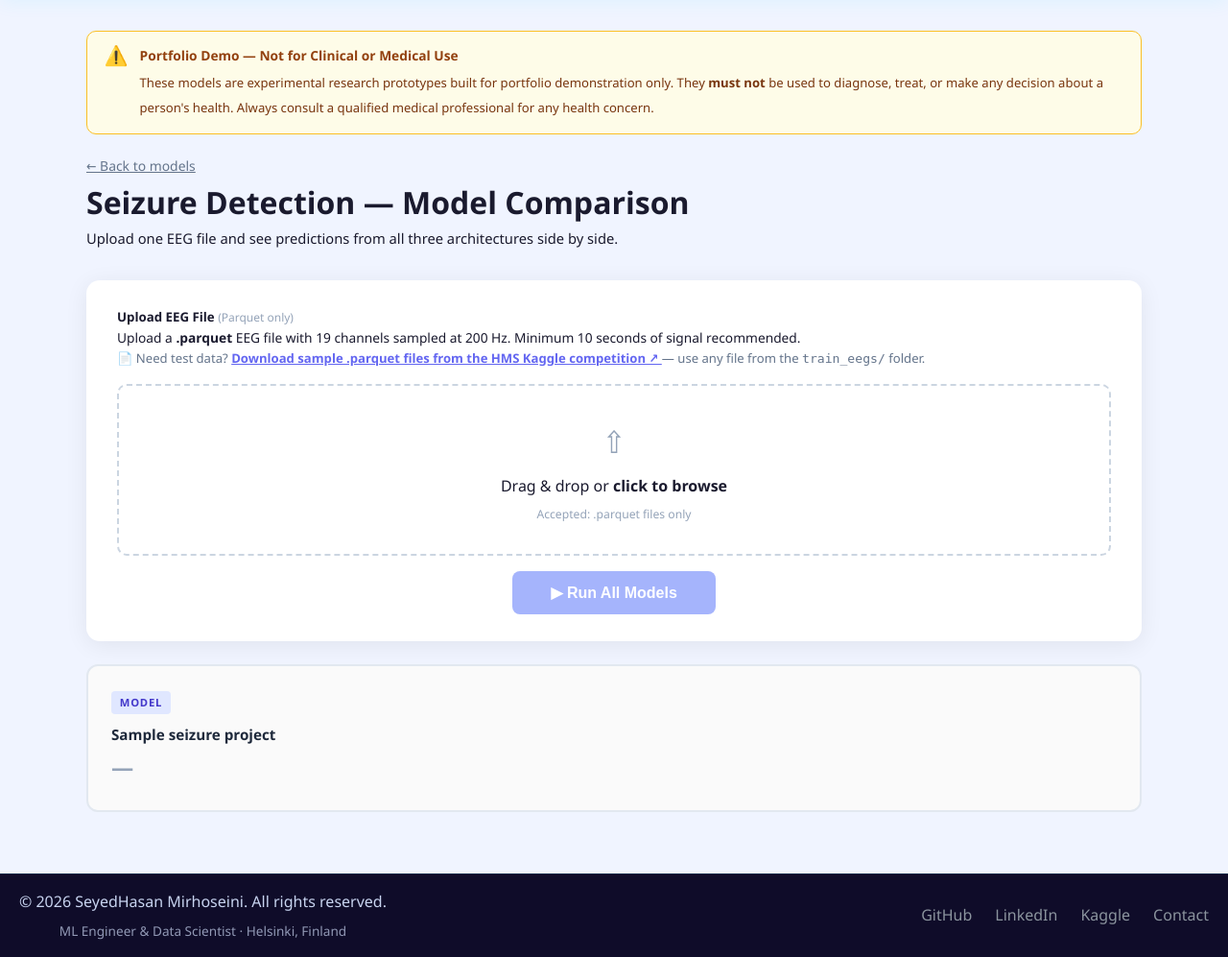
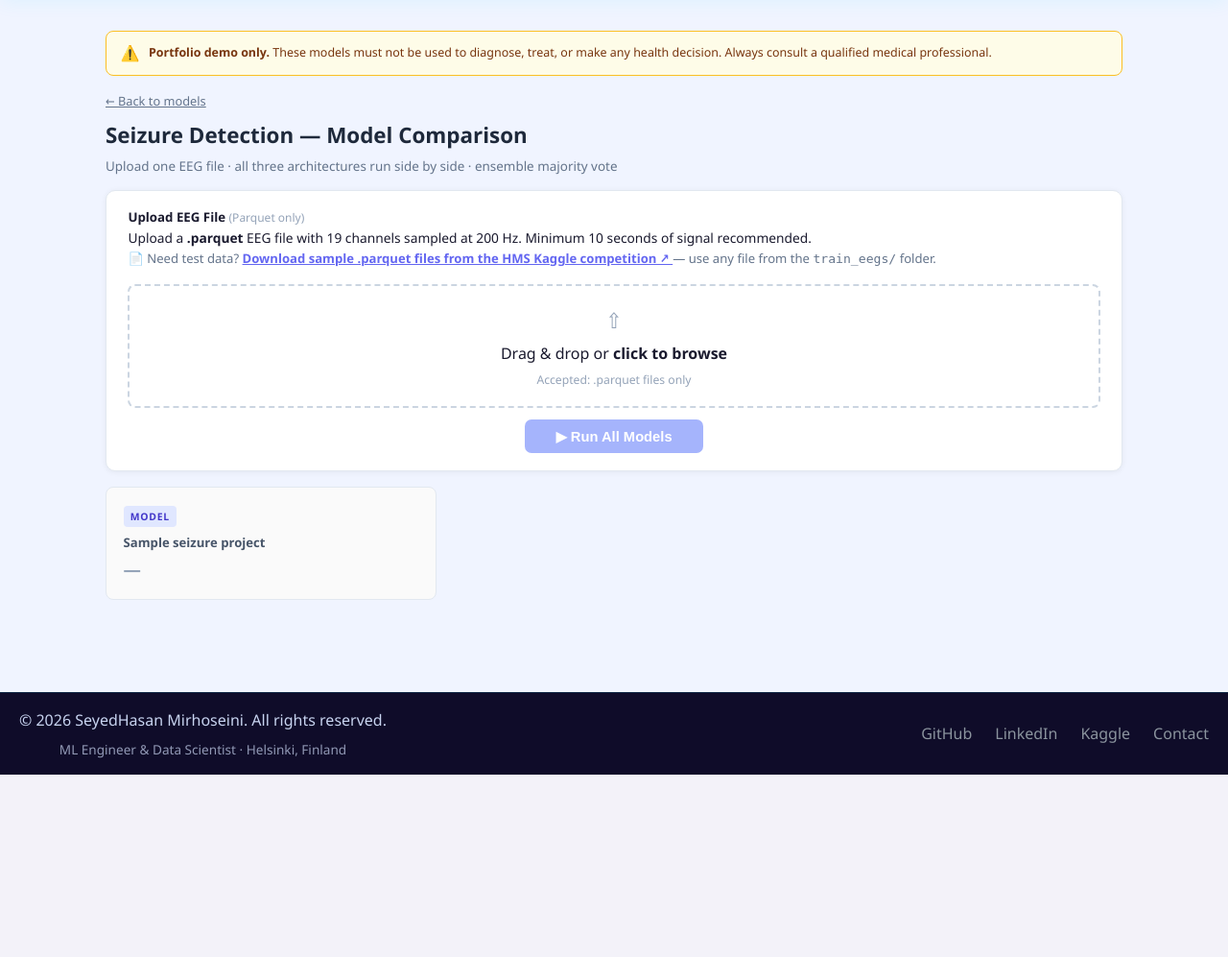
Before and after one commit to seyedhasanmirhoseini1367/PersonalPortfolio, a Django app: template templates/projects/seizure_comparison.html in a window 1280 px wide. Shown: the part 51-1048 px from the top of the page at 96% size. After the commit the page ends 858 px from the top, so only its background shows below. Run offline with Django 5.2, Linux system fonts and the light colour scheme; the template is opened without the code that fills it: most values are stand-ins (such as "Sample title", 1, 10 or a date in 2020).

Commit message:
style: compact seizure comparison page — tighter cards, spacing, typography
- Reduce card padding, border-radius, and box-shadow weight
- Shrink model grid gap from 1.25rem to 0.75rem, lock to 3 columns
- Ensemble box: side-by-side layout, smaller font (1.5rem vs 2.4rem)
- Model card label font: 1.15rem vs 1.45rem; title smaller and muted
- Progress panel, stages, and footer all proportionally tighter
- Disclaimer banner and page header condensed into single compact lines
- Drop zone padding halved; button size reduced to match

Co-Authored-By: Claude Sonnet 4.6 <noreply@anthropic.com>

```diff
--- a/templates/projects/seizure_comparison.html
+++ b/templates/projects/seizure_comparison.html
@@ -4,21 +4,22 @@
 {% block extra_css %}
 <style>
   /* ── Layout ────────────────────────────────────────────────────── */
-  .cmp-wrap { max-width: 1100px; margin: 0 auto; }
+  .cmp-wrap { max-width: 1060px; margin: 0 auto; padding-bottom: 2rem; }
 
   .card-panel {
     background: #fff;
-    border-radius: 14px;
-    box-shadow: 0 4px 24px rgba(0,0,0,.07);
-    padding: 1.75rem 2rem;
-    margin-bottom: 1.5rem;
+    border-radius: 10px;
+    box-shadow: 0 1px 6px rgba(0,0,0,.06);
+    border: 1px solid #e2e8f0;
+    padding: 1.1rem 1.4rem;
+    margin-bottom: 1rem;
   }
 
   /* ── Drop zone ─────────────────────────────────────────────────── */
   .drop-zone {
     border: 2px dashed #cbd5e1;
-    border-radius: 10px;
-    padding: 2rem;
+    border-radius: 8px;
+    padding: 1.1rem 1rem;
     text-align: center;
     cursor: pointer;
     transition: border-color .2s, background .2s;
@@ -26,20 +27,20 @@
   .drop-zone.dragover { border-color: #6366f1; background: #f5f3ff; }
   .drop-zone.has-file { border-color: #10b981; background: #f0fdf4; }
   .drop-zone.error    { border-color: #f87171; background: #fef2f2; }
-  .dz-icon { font-size: 2rem; color: #94a3b8; margin-bottom: .5rem; }
+  .dz-icon { font-size: 1.4rem; color: #94a3b8; margin-bottom: .25rem; }
   .drop-zone.has-file .dz-icon { color: #10b981; }
-  .dz-filename { font-weight: 600; color: #1e293b; font-size: .9rem; margin-top: .4rem; }
+  .dz-filename { font-weight: 600; color: #1e293b; font-size: .85rem; margin-top: .2rem; }
 
   /* ── Buttons ───────────────────────────────────────────────────── */
   .btn-run {
     display: inline-block;
-    padding: .8rem 2.5rem;
-    margin-top: 1rem;
+    padding: .55rem 2rem;
+    margin-top: .75rem;
     background: #6366f1;
     color: #fff;
     border: none;
-    border-radius: 8px;
-    font-size: 1rem;
+    border-radius: 7px;
+    font-size: .92rem;
     font-weight: 600;
     cursor: pointer;
     transition: background .15s;
@@ -120,15 +121,16 @@
   /* ── Model cards grid ──────────────────────────────────────────── */
   .models-grid {
     display: grid;
-    grid-template-columns: repeat(auto-fit, minmax(280px, 1fr));
-    gap: 1.25rem;
-    margin-top: 1.5rem;
+    grid-template-columns: repeat(3, 1fr);
+    gap: .75rem;
+    margin-top: .75rem;
   }
+  @media(max-width:680px){ .models-grid { grid-template-columns: 1fr; } }
 
   .model-card {
-    border-radius: 12px;
-    border: 2px solid #e2e8f0;
-    padding: 1.5rem;
+    border-radius: 8px;
+    border: 1.5px solid #e2e8f0;
+    padding: 1rem 1.1rem;
     background: #fafafa;
     transition: border-color .2s, background .2s;
     position: relative;
@@ -140,66 +142,68 @@
   .model-card.failed   { border-color: #fca5a5; background: #fef2f2; }
 
   .mc-badge {
-    font-size: .7rem;
+    font-size: .65rem;
     font-weight: 700;
     letter-spacing: .07em;
     text-transform: uppercase;
-    padding: .2rem .55rem;
+    padding: .15rem .45rem;
     border-radius: 4px;
     background: #e0e7ff;
     color: #4338ca;
     display: inline-block;
-    margin-bottom: .6rem;
+    margin-bottom: .4rem;
   }
-  .mc-title   { font-size: .95rem; font-weight: 700; color: #1e293b; margin-bottom: .4rem; }
+  .mc-title   { font-size: .82rem; font-weight: 600; color: #475569; margin-bottom: .2rem; }
   .mc-label   {
-    font-size: 1.45rem; font-weight: 700; color: #0c4a6e;
-    margin: .5rem 0 .3rem; line-height: 1.2;
+    font-size: 1.15rem; font-weight: 700; color: #0c4a6e;
+    margin: .3rem 0 .15rem; line-height: 1.25;
   }
-  .mc-conf    { font-size: .85rem; color: #64748b; }
-  .mc-ms      { font-size: .75rem; color: #94a3b8; margin-top: .4rem; }
-  .mc-error   { font-size: .82rem; color: #b91c1c; margin-top: .4rem; }
+  .mc-conf    { font-size: .78rem; color: #64748b; }
+  .mc-ms      { font-size: .7rem; color: #94a3b8; margin-top: .25rem; }
+  .mc-error   { font-size: .78rem; color: #b91c1c; margin-top: .25rem; }
   .mc-spinner {
-    display: inline-block; width: 20px; height: 20px;
+    display: inline-block; width: 16px; height: 16px;
     border: 2px solid #ddd6fe; border-top: 2px solid #6366f1;
     border-radius: 50%; animation: spin .75s linear infinite;
-    vertical-align: middle; margin-right: .4rem;
+    vertical-align: middle; margin-right: .3rem;
   }
 
   /* ── Ensemble verdict ──────────────────────────────────────────── */
   .ensemble-box {
     display: none;
-    border-radius: 14px;
-    padding: 2rem;
-    text-align: center;
-    border: 2px solid #0ea5e9;
+    border-radius: 8px;
+    padding: .9rem 1.25rem;
+    border: 1.5px solid #0ea5e9;
     background: #f0f9ff;
-    margin-bottom: 1.5rem;
+    margin-bottom: .75rem;
+    display: none;
+    align-items: center;
+    gap: 1.25rem;
   }
   .ensemble-box.seizure { border-color: #f87171; background: #fff5f5; }
   .ensemble-box.lpd     { border-color: #f59e0b; background: #fffbeb; }
-  .ens-eyebrow  { font-size: .78rem; text-transform: uppercase; letter-spacing: .1em;
-                  font-weight: 700; color: #0369a1; margin-bottom: .4rem; }
-  .ens-label    { font-size: 2.4rem; font-weight: 800; color: #0c4a6e; line-height: 1.1; }
-  .ens-votes    { font-size: .92rem; color: #0369a1; margin-top: .5rem; }
+  .ens-eyebrow  { font-size: .68rem; text-transform: uppercase; letter-spacing: .1em;
+                  font-weight: 700; color: #0369a1; margin-bottom: .1rem; }
+  .ens-label    { font-size: 1.5rem; font-weight: 800; color: #0c4a6e; line-height: 1.15; }
+  .ens-votes    { font-size: .78rem; color: #0369a1; margin-top: .1rem; }
 
   /* ── AI Interpretation ─────────────────────────────────────────── */
   .interp-panel {
     display: none;
-    border: 1.5px solid #818cf8;
-    border-radius: 12px;
-    padding: 1.5rem;
+    border: 1px solid #c7d2fe;
+    border-radius: 8px;
+    padding: 1rem 1.2rem;
     background: #fafafe;
-    margin-top: 1.25rem;
+    margin-top: .75rem;
   }
-  .interp-header { display: flex; align-items: center; gap: .5rem; margin-bottom: .75rem; }
+  .interp-header { display: flex; align-items: center; gap: .4rem; margin-bottom: .5rem; }
   .interp-badge  {
-    font-size: .7rem; font-weight: 700; letter-spacing: .08em;
+    font-size: .65rem; font-weight: 700; letter-spacing: .08em;
     color: #4338ca; background: #e0e7ff; border-radius: 4px;
-    padding: .15rem .5rem; text-transform: uppercase;
+    padding: .12rem .4rem; text-transform: uppercase;
   }
-  .interp-title  { font-size: .9rem; font-weight: 600; color: #4338ca; }
-  .interp-text   { font-size: .91rem; line-height: 1.8; color: #374151; }
+  .interp-title  { font-size: .82rem; font-weight: 600; color: #4338ca; }
+  .interp-text   { font-size: .84rem; line-height: 1.75; color: #374151; }
   .interp-dots::after { content: ''; animation: dots 1.2s infinite; }
   @keyframes dots { 0%{content:''} 33%{content:'.'} 66%{content:'..'} 100%{content:'...'} }
 
@@ -221,28 +225,25 @@
 {% block content %}
 <div class="cmp-wrap">
 
-  <!-- ── Health disclaimer banner (always shown for medical models) ── -->
-  <div style="display:flex;align-items:flex-start;gap:.75rem;padding:.9rem 1.1rem;
-              border-radius:10px;margin-bottom:1.25rem;
-              background:#fefce8;border:1.5px solid #fbbf24;">
-    <span style="font-size:1.25rem;line-height:1.1;">&#9888;&#65039;</span>
-    <div>
-      <strong style="font-size:.86rem;color:#92400e;display:block;margin-bottom:.25rem;">
-        Portfolio Demo — Not for Clinical or Medical Use
-      </strong>
-      <span style="font-size:.82rem;color:#78350f;line-height:1.6;">
-        These models are experimental research prototypes built for portfolio demonstration only.
-        They <strong>must not</strong> be used to diagnose, treat, or make any decision about
-        a person's health. Always consult a qualified medical professional for any health concern.
-      </span>
-    </div>
+  <!-- ── Health disclaimer ── -->
+  <div style="display:flex;align-items:center;gap:.6rem;padding:.6rem .9rem;
+              border-radius:8px;margin-bottom:.85rem;
+              background:#fefce8;border:1px solid #fbbf24;">
+    <span style="font-size:1rem;">&#9888;&#65039;</span>
+    <span style="font-size:.78rem;color:#78350f;line-height:1.5;">
+      <strong>Portfolio demo only.</strong>
+      These models must not be used to diagnose, treat, or make any health decision.
+      Always consult a qualified medical professional.
+    </span>
   </div>
 
-  <div class="mb-4">
-    <a href="{% url 'projects_list' %}" style="font-size:.87rem; color:#64748b;">&larr; Back to models</a>
-    <h1 class="mt-2 mb-1">Seizure Detection — Model Comparison</h1>
-    <p class="text-muted mb-0" style="font-size:.92rem;">
-      Upload one EEG file and see predictions from all three architectures side by side.
+  <div style="margin-bottom:.85rem;">
+    <a href="{% url 'projects_list' %}" style="font-size:.8rem;color:#64748b;">&larr; Back to models</a>
+    <h1 style="font-size:1.4rem;font-weight:800;margin:.35rem 0 .2rem;color:#1e293b;">
+      Seizure Detection — Model Comparison
+    </h1>
+    <p style="color:#64748b;font-size:.84rem;margin:0;">
+      Upload one EEG file · all three architectures run side by side · ensemble majority vote
     </p>
   </div>
 
@@ -331,9 +332,12 @@
 
   {# ── Ensemble box ── #}
   <div class="ensemble-box" id="ensemble-box">
-    <div class="ens-eyebrow">Ensemble Vote (majority)</div>
-    <div class="ens-label" id="ens-label"></div>
-    <div class="ens-votes" id="ens-votes"></div>
+    <div style="font-size:1.6rem;opacity:.5;">&#9878;</div>
+    <div>
+      <div class="ens-eyebrow">Ensemble — majority vote</div>
+      <div class="ens-label" id="ens-label"></div>
+      <div class="ens-votes" id="ens-votes"></div>
+    </div>
   </div>
 
   {# ── Model cards ── #}
@@ -588,7 +592,7 @@ function showEnsemble(label, votes) {
   const win   = votes[label] || 0;
   votesEl.textContent = `${win} of ${total} model${total !== 1 ? 's' : ''} agree`;
 
-  box.style.display = 'block';
+  box.style.display = 'flex';
 }
 
 /* ── AI ensemble interpretation ─────────────────────────────────── */
```
Also changed, not shown: other parts of templates/projects/seizure_comparison.html (+17 -17 lines).
